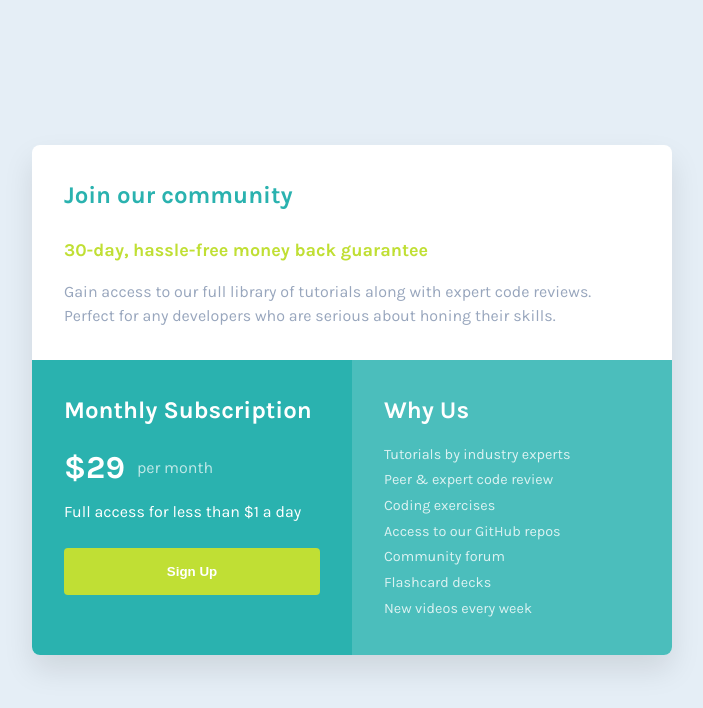
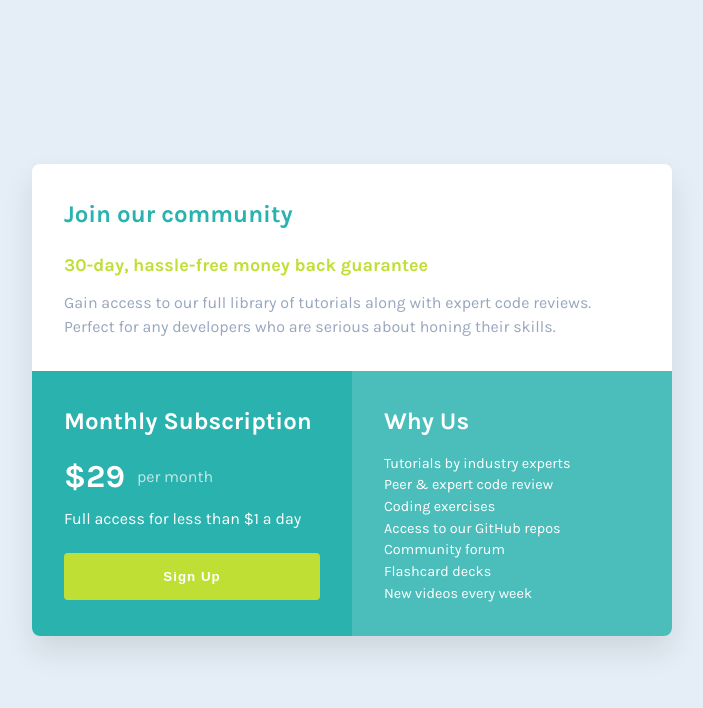
Before and after one commit to GilaniRabbu/single-price-grid-component-solution, a plain HTML site: page index.html in a window 1280 px wide. Shown: the whole page, without its empty margins (288-991 px from the left). Drawn offline with Linux system fonts and the light colour scheme.

Commit message:
Initial commit

```diff
--- a/style.css
+++ b/style.css
@@ -2,7 +2,6 @@
   --color-primary: hsl(179, 62%, 43%);
   --color-primary-light: hsl(179, 47%, 52%);
   --color-accent: hsl(71, 73%, 54%);
-  --color-accent-hover: hsl(71, 72%, 53%);
   --color-text: hsl(218, 22%, 67%);
   --color-white: hsl(0, 0%, 100%);
   --color-bg: hsl(206, 47%, 93%);
@@ -20,7 +19,7 @@ body {
   place-items: center;
   background-color: var(--color-bg);
   font-family: "Karla", sans-serif;
-  padding: 1.5rem;
+  padding: 1rem;
   line-height: 1.5;
 }
 
@@ -39,13 +38,13 @@ body {
 .card__title {
   color: var(--color-primary);
   font-size: 1.5rem;
-  margin-bottom: 1.5rem;
+  margin-bottom: 1.25rem;
 }
 
 .card__subtitle {
   color: var(--color-accent);
   font-size: 1.125rem;
-  margin-bottom: 1rem;
+  margin-bottom: 0.75rem;
 }
 
 .card__description {
@@ -65,14 +64,14 @@ body {
 }
 
 .subscription__title {
-  margin-bottom: 1rem;
+  margin-bottom: 0.875rem;
 }
 
 .subscription__price {
   display: flex;
   align-items: center;
   gap: 0.75rem;
-  margin-bottom: 0.5rem;
+  margin-bottom: 0.375rem;
 }
 
 .subscription__amount {
@@ -85,7 +84,7 @@ body {
 }
 
 .subscription__description {
-  margin-bottom: 1.5rem;
+  margin-bottom: 1.375rem;
 }
 
 .subscription__button {
@@ -95,6 +94,7 @@ body {
   background: var(--color-accent);
   color: var(--color-white);
   text-align: center;
+  letter-spacing: 1px;
   text-decoration: none;
   border-radius: 4px;
   font-weight: 700;
@@ -104,8 +104,7 @@ body {
 }
 
 .subscription__button:hover {
-  background: var(--color-white);
-  color: var(--color-accent-hover);
+  transform: scale(1.02);
 }
 
 .features {
@@ -115,17 +114,12 @@ body {
 }
 
 .features__title {
-  margin-bottom: 1rem;
+  margin-bottom: 0.875rem;
 }
 
 .features__list {
   list-style: none;
   font-size: 0.9rem;
-  opacity: 0.8;
-}
-
-.features__item {
-  margin-bottom: 0.25rem;
 }
 
 @media (max-width: 640px) {
```
